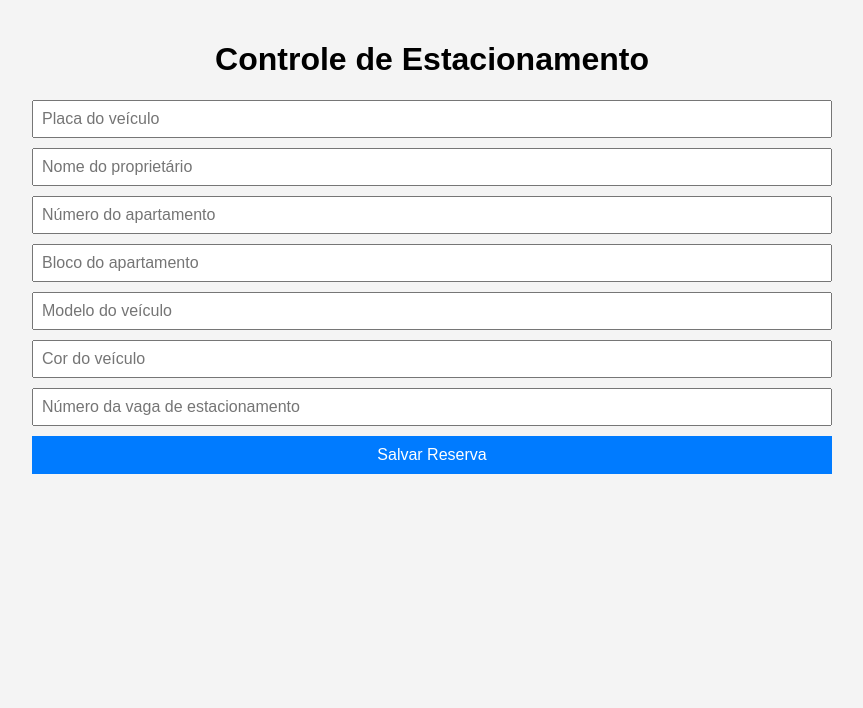
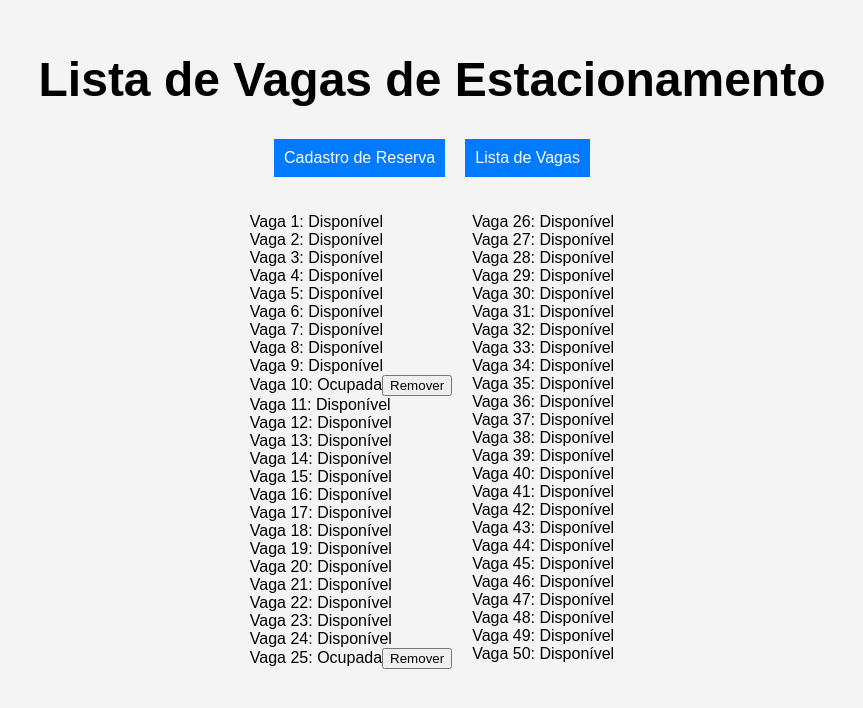
Before and after one commit to PietroFracCab/DesafioReact, a React (Create React App) app: page /vagas in a window 1280 px wide. Shown: the top 708 px of the page, without its empty margins (208-1071 px from the left). Built offline with nearby package versions, Linux system fonts and the light colour scheme.

Commit message:
Quase pronto

```diff
--- a/package.json
+++ b/package.json
@@ -6,8 +6,10 @@
     "@testing-library/jest-dom": "^5.17.0",
     "@testing-library/react": "^13.4.0",
     "@testing-library/user-event": "^13.5.0",
+    "desafio_react": "file:",
     "react": "^18.3.1",
     "react-dom": "^18.3.1",
+    "react-router-dom": "^6.27.0",
     "react-scripts": "5.0.1",
     "web-vitals": "^2.1.4"
   },
@@ -34,5 +36,8 @@
       "last 1 firefox version",
       "last 1 safari version"
     ]
+  },
+  "devDependencies": {
+    "@babel/plugin-proposal-private-property-in-object": "^7.21.11"
   }
 }
--- a/src/App.js
+++ b/src/App.js
@@ -1,14 +1,19 @@
-// src/App.js
 import React from 'react';
+import { BrowserRouter as Router, Route, Routes } from 'react-router-dom';
 import FormularioReserva from './views/FormularioReserva';
+import ListaVagas from './views/ListaVagas';
 import './assets/styles/index.css';
 
 const App = () => {
   return (
-    <div className="container">
-      <h1>Controle de Estacionamento</h1>
-      <FormularioReserva />
-    </div>
+    <Router>
+      <div className="container">
+        <Routes>
+          <Route exact path="/" element={<FormularioReserva />} />
+          <Route path="/vagas" element={<ListaVagas />} />
+        </Routes>
+      </div>
+    </Router>
   );
 };
 
--- a/src/assets/styles/index.css
+++ b/src/assets/styles/index.css
@@ -14,20 +14,17 @@ body {
 
 h1 {
   text-align: center;
+  font-size: 3em; /* Aumenta a fonte em 0.5x */
 }
 
-  form {
+.nav-buttons {
   display: flex;
-    flex-direction: column;
+  justify-content: center;
+  margin-bottom: 20px;
 }
 
-  input {
-    margin-bottom: 10px;
-    padding: 8px;
-    font-size: 16px;
-  }
-
-  button {
+.nav-buttons button {
+  margin: 0 10px;
   padding: 10px;
   font-size: 16px;
   background-color: #007bff;
@@ -36,6 +33,44 @@ body {
   cursor: pointer;
 }
 
-  button:hover {
+.nav-buttons button:hover {
   background-color: #0056b3;
 }
+
+.listas-vagas {
+  display: flex;
+  justify-content: center;
+  gap: 20px; /* Espaçamento entre as listas */
+}
+
+.listas-vagas ul {
+  list-style-type: none;
+  padding: 0;
+}
+
+form {
+  display: flex;
+  flex-direction: column;
+  align-items: center;
+}
+
+input {
+  margin-bottom: 10px;
+  padding: 8px;
+  font-size: 16px;
+  width: 100%;
+  max-width: 400px;
+}
+
+button[type="submit"] {
+  padding: 10px;
+  font-size: 16px;
+  background-color: #007bff;
+  color: white;
+  border: none;
+  cursor: pointer;
+}
+
+button[type="submit"]:hover {
+  background-color: #0056b3;
+}
--- a/src/controllers/ReservaController.js
+++ b/src/controllers/ReservaController.js
@@ -3,11 +3,41 @@ import ReservaModel from '../models/ReservaModel';
 
 class ReservaController {
   constructor() {
-    this.reservas = [];
+    this.vagas = Array.from({ length: 50 }, (_, index) => ({
+      numero: index + 1,
+      status: 'Disponível',
+      reserva: null
+    }));
+
+    // Simular que as vagas 10 e 25 estão ocupadas
+    this.vagas[9].status = 'Ocupada';
+    this.vagas[9].reserva = new ReservaModel(
+      'ABC-1234',
+      'João Silva',
+      '101',
+      'A',
+      'Carro Modelo 1',
+      'Azul',
+      '10'
+    );
+
+    this.vagas[24].status = 'Ocupada';
+    this.vagas[24].reserva = new ReservaModel(
+      'XYZ-5678',
+      'Maria Oliveira',
+      '202',
+      'B',
+      'Carro Modelo 2',
+      'Vermelho',
+      '25'
+    );
   }
 
   adicionarReserva(dados) {
-    const novaReserva = new ReservaModel(
+    const vaga = this.vagas.find(v => v.numero === parseInt(dados.numeroVaga));
+    if (vaga && vaga.status === 'Disponível') {
+      vaga.status = 'Ocupada';
+      vaga.reserva = new ReservaModel(
         dados.placa,
         dados.proprietario,
         dados.numeroApartamento,
@@ -16,11 +46,19 @@ class ReservaController {
         dados.cor,
         dados.numeroVaga
       );
-    this.reservas.push(novaReserva);
+    }
   }
 
   obterReservas() {
-    return this.reservas;
+    return this.vagas;
+  }
+
+  removerReserva(numeroVaga) {
+    const vaga = this.vagas.find(v => v.numero === numeroVaga);
+    if (vaga && vaga.status === 'Ocupada') {
+      vaga.status = 'Disponível';
+      vaga.reserva = null;
+    }
   }
 }
 
--- a/src/views/FormularioReserva.js
+++ b/src/views/FormularioReserva.js
@@ -1,5 +1,6 @@
 // src/views/FormularioReserva.js
 import React, { useState } from 'react';
+import { Link } from 'react-router-dom';
 import ReservaController from '../controllers/ReservaController';
 
 const reservaController = new ReservaController();
@@ -23,7 +24,8 @@ const FormularioReserva = () => {
   const handleSubmit = (e) => {
     e.preventDefault();
     reservaController.adicionarReserva(formData);
-    console.log(reservaController.obterReservas());
+    console.log('Cadastro realizado:', formData);
+    alert('Cadastro realizado com sucesso!');
     setFormData({
       placa: '',
       proprietario: '',
@@ -36,6 +38,12 @@ const FormularioReserva = () => {
   };
 
   return (
+    <div>
+      <h1>Cadastro de Reserva</h1>
+      <div className="nav-buttons">
+        <Link to="/"><button>Cadastro de Reserva</button></Link>
+        <Link to="/vagas"><button>Lista de Vagas</button></Link>
+      </div>
       <form onSubmit={handleSubmit}>
         <input
           type="text"
@@ -95,6 +103,7 @@ const FormularioReserva = () => {
         />
         <button type="submit">Salvar Reserva</button>
       </form>
+    </div>
   );
 };
 
--- /dev/null
+++ b/src/views/ListaVagas.js
@@ -0,0 +1,59 @@
+import React, { useState, useEffect } from 'react';
+import { Link } from 'react-router-dom';
+import ReservaController from '../controllers/ReservaController';
+
+const reservaController = new ReservaController();
+
+const ListaVagas = () => {
+  const [vagas, setVagas] = useState([]);
+
+  useEffect(() => {
+    setVagas(reservaController.obterReservas());
+  }, []);
+
+  const handleRemover = (numeroVaga) => {
+    const confirmacao = window.confirm(`Você realmente deseja remover a reserva da vaga ${numeroVaga}?`);
+    if (confirmacao) {
+      reservaController.removerReserva(numeroVaga);
+      setVagas(reservaController.obterReservas());
+    }
+  };
+
+  const metade = Math.ceil(vagas.length / 2);
+  const primeiraMetade = vagas.slice(0, metade);
+  const segundaMetade = vagas.slice(metade);
+
+  return (
+    <div>
+      <h1>Lista de Vagas de Estacionamento</h1>
+      <div className="nav-buttons">
+        <Link to="/"><button>Cadastro de Reserva</button></Link>
+        <Link to="/vagas"><button>Lista de Vagas</button></Link>
+      </div>
+      <div className="listas-vagas">
+        <ul>
+          {primeiraMetade.map((vaga) => (
+            <li key={vaga.numero}>
+              Vaga {vaga.numero}: {vaga.status}
+              {vaga.status === 'Ocupada' && (
+                <button onClick={() => handleRemover(vaga.numero)}>Remover</button>
+              )}
+            </li>
+          ))}
+        </ul>
+        <ul>
+          {segundaMetade.map((vaga) => (
+            <li key={vaga.numero}>
+              Vaga {vaga.numero}: {vaga.status}
+              {vaga.status === 'Ocupada' && (
+                <button onClick={() => handleRemover(vaga.numero)}>Remover</button>
+              )}
+            </li>
+          ))}
+        </ul>
+      </div>
+    </div>
+  );
+};
+
+export default ListaVagas;
```
Also changed, not shown: 1 other file (tests, documents, lock files or other folders). Lines whose indentation alone changed are shown as unchanged.
